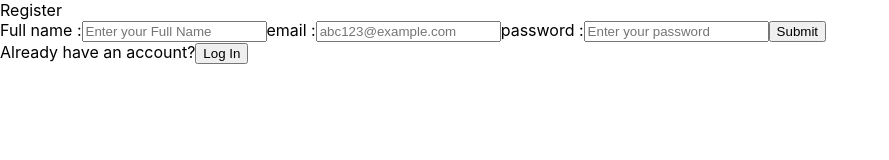
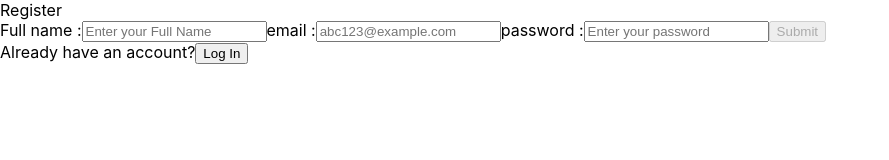
Before and after one commit to abhay299/BookAmigo, a React (Create React App) app: page /register in a window 1280 px wide. Shown: the top 160 px of the page, without its empty margins (0-889 px from the left). Built offline with nearby package versions, Linux system fonts and the light colour scheme.

Commit message:
login and Register page updated. Credentials being saved

```diff
--- a/package.json
+++ b/package.json
@@ -10,6 +10,8 @@
     "cors": "^2.8.5",
     "express": "^4.18.2",
     "mysql": "^2.18.1",
+    "mysql2": "^3.2.0",
+    "nodemon": "^2.0.22",
     "react": "^18.2.0",
     "react-datepicker": "^4.11.0",
     "react-dom": "^18.2.0",
--- a/src/components/Navbar.jsx
+++ b/src/components/Navbar.jsx
@@ -7,7 +7,7 @@ const Navbar = () => {
 	const navigate = useNavigate();
 
 	return (
-		<div classname="navbar">
+		<div>
 		<div className="App">BookAmigo</div>
 			<div className="navbarContainer">
 
--- a/src/pages/Login.jsx
+++ b/src/pages/Login.jsx
@@ -8,39 +8,41 @@ const Login = () => {
 
 
 	const [email, setEmail] = useState('');
-	const [pass, setPass] = useState('');
+	const [password, setPassword] = useState('');
 	const [loginStatus, setLoginStatus] = useState("");
 
 	const handleSubmit = (e) => {
 		e.preventDefault();
 
-		Axios.post("http://localhost:3001/register", {
+		Axios.post("http://localhost:3001/login", {
 			email : email,
-			password : pass,
+			password : password,
 		}).then((response) => {
 			if(response.data.message) {
 				setLoginStatus(response.data.message);
+				console.log(response.data.message);
 			}else{
 				setLoginStatus(response.data[0].email);
+				console.log(response.data[0].email, response.data[0].password);
 			}
 		});
 	};
 
 	return (
 		<div className='login'>
-			<form onSubmit={handleSubmit} className='form'>
+			<form className='form'>
 			<header>Create an account</header>
-				<label for="email">email:</label>
+				<label htmlFor="email">email:</label>
 				<input type='email' placeholder='abc123@example.com' id="email" name="email"
 					value={email} onChange={ (e) => setEmail(e.target.value)} required
 				/>
 
-				<label for="password">password:</label>
+				<label htmlFor="password">password:</label>
 				<input type='password' placeholder='password' id="password" name="password"
-					value={pass} onChange={ (e) => {setPass(e.target.value)}} required
+					value={password} onChange={ (e) => {setPassword(e.target.value)}} required
 				/>
 
-				<button type='submit' onClick={ () => navigate('/')}>Log In</button>
+				<button type='submit' onClick={handleSubmit}>Log In</button>
 
 				<div>Don't have an account?</div>
 			<button onClick={ () => navigate('/register')}>Register</button>
--- a/src/pages/Register.jsx
+++ b/src/pages/Register.jsx
@@ -7,7 +7,7 @@ const Register = () => {
 	const navigate = useNavigate();
 
 	const [email, setEmail] = useState('');
-	const [pass, setPass] = useState('');
+	const [password, setPassword] = useState('');
 	const [name, setName] = useState('');
 	const [registerStatus, setRegisterStatus] = useState("");
 
@@ -16,15 +16,15 @@ const Register = () => {
 		Axios.post("http://localhost:3001/register", {
 			name : name,
 			email : email,
-			password : pass,
+			password : password,
 		}).then((response) => {
 			if(response.data.message) {
 				setRegisterStatus(response.data.message);
 			}else{
 				setRegisterStatus("Account Created Succesfully!")
 			}
+			console.log(response.data.message);
 		});
-		navigate('/');
 	};
 
   return (
@@ -43,10 +43,12 @@ const Register = () => {
 
 				<label htmlFor="password">password :</label>
 				<input type='password' placeholder='Enter your password' id="password" name="password"
-					value={pass} onChange={ (e) => {setPass(e.target.value)}} required
+					value={password} onChange={ (e) => {setPassword(e.target.value)}} required
 				/>
 
-				<button type='submit' onClick={handleSubmit}>Submit</button>
+				<button type='submit'
+				disabled={name.length < 3 || email.length < 3 || password.length < 3}
+				onClick={handleSubmit}>Submit</button>
 		</form>
 			<span>Already have an account?</span>
 			<button onClick={ () => navigate('/login')}>Log In</button>
```
Also changed, not shown: src/pages/Home.jsx (+3 -6 lines), 2 other files (tests, documents, lock files or other folders).
